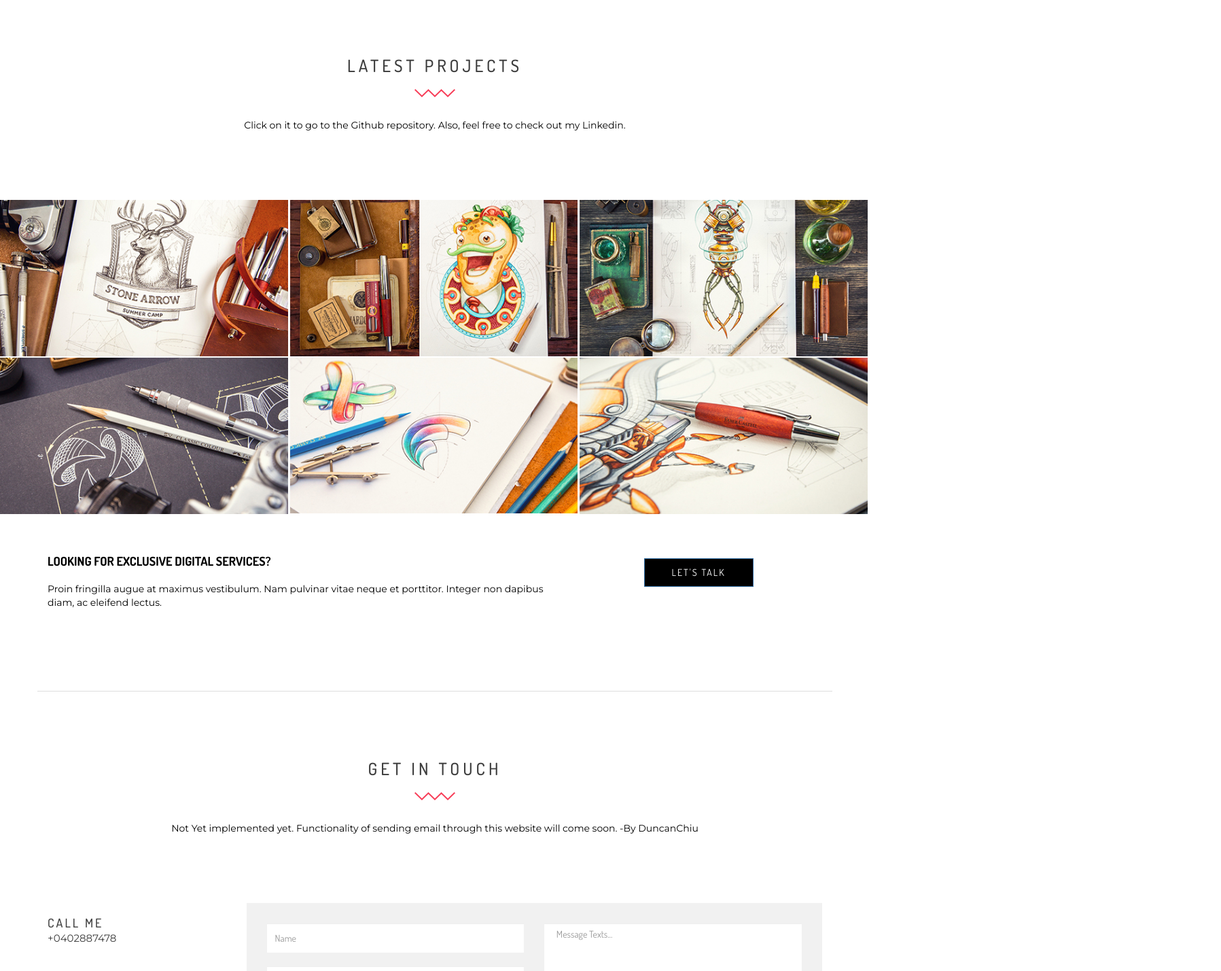
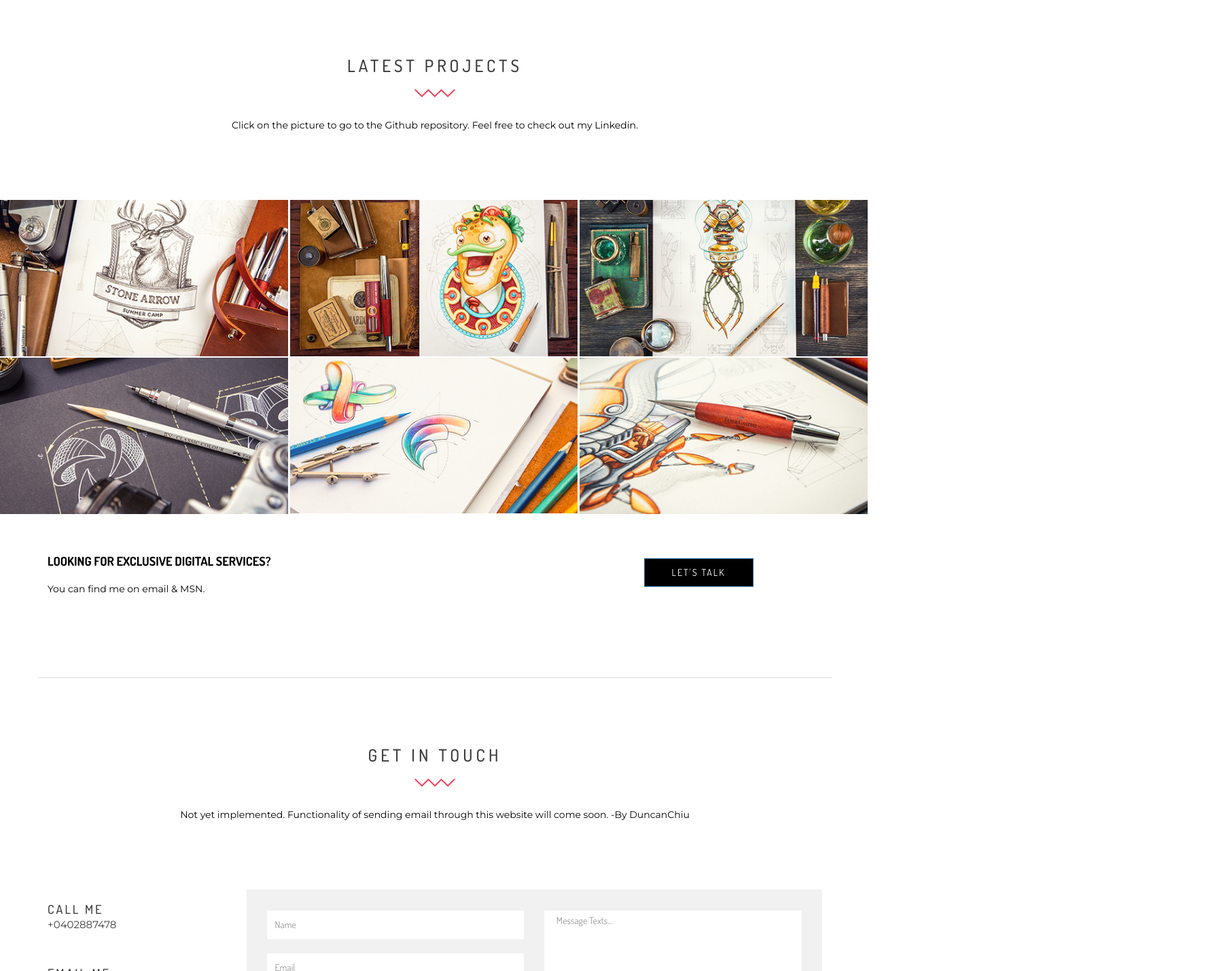
Before and after one commit to duncanchiu409/duncandhiu409.github.io, a plain HTML site: page index.html in a window 1280 px wide. Shown: the part 2405-3833 px from the top of the page at 68% size, 1797 px wide, since content can reach past the window. Drawn offline with Linux system fonts and the light colour scheme.

Commit message:
Fixing of content.

```diff
--- a/index.html
+++ b/index.html
@@ -273,7 +273,7 @@
                     <div class="work_title  wow fadeInUp animated">
                         <h1>Latest Projects</h1>
                         <img src="images/shape.png" alt="">
-                        <p>Click on it to go to the Github repository. Also, feel free to check out my Linkedin.</p>
+                        <p>Click on the picture to go to the Github repository. Feel free to check out my Linkedin.</p>
                     </div>
                 </div>
             </div>
@@ -351,8 +351,7 @@
                 <div class="col-md-8 wow fadeInLeft animated">
                     <div class="left">
                         <h2>LOOKING FOR EXCLUSIVE DIGITAL SERVICES?</h2>
-                        <p>Proin fringilla augue at maximus vestibulum. Nam pulvinar vitae neque et porttitor.
-                        Integer non dapibus diam, ac eleifend lectus.</p>
+                        <p>You can find me on email & MSN.</p>
                     </div>
                 </div>
                 <div class="col-md-3 col-md-offset-1 wow fadeInRight animated">
@@ -372,7 +371,7 @@
                     <div class="contact_title  wow fadeInUp animated">
                         <h1>get in touch</h1>
                         <img src="images/shape.png" alt="">
-                        <p>Not Yet implemented yet. Functionality of sending email through this website will come soon. -By DuncanChiu</p>
+                        <p>Not yet implemented. Functionality of sending email through this website will come soon. -By DuncanChiu</p>
                     </div>
                 </div>
             </div>
```
